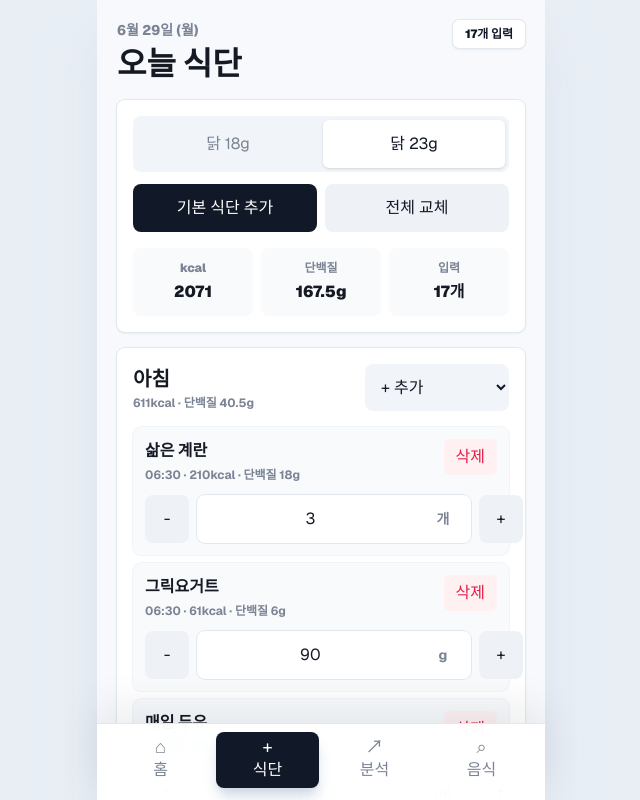
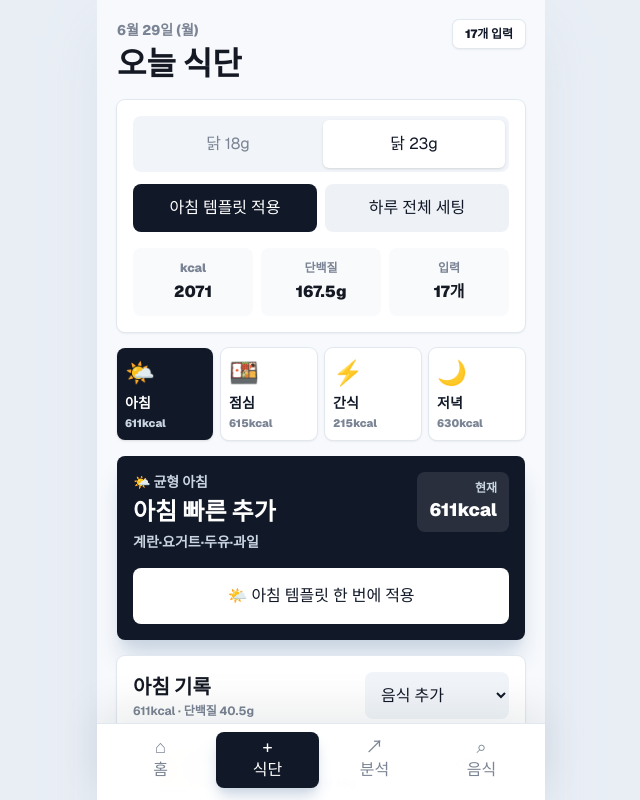
Before and after one commit to lmsnism-ux/body-profile-nutrition, a Next.js app: page / in a window 1280 px wide. Both pictures are taken after a click on the button "기본 식단으로 시작". Shown: the top 800 px of the page, without its empty margins (319-959 px from the left). Built offline with nearby package versions, Linux system fonts and the light colour scheme.

Commit message:
Make meal templates one tap

```diff
--- a/src/app/page.tsx
+++ b/src/app/page.tsx
@@ -2,6 +2,7 @@
 
 import { useMemo, useState } from "react";
 import { addDays, koreanDate, todayKey } from "@/lib/date";
+import { mealTemplateSummaries } from "@/data/defaultMealTemplates";
 import { calculateDailyNutrition, calculateEntryNutrition, round, scoreDay } from "@/lib/nutrition";
 import { NutritionProvider, useNutrition } from "@/store/NutritionProvider";
 import type { DailyLog, FoodItem, MealType, Nutrients, NutritionTarget, Unit } from "@/types/nutrition";
@@ -10,6 +11,7 @@ type TabId = "home" | "meals" | "analysis" | "foods";
 type NutrientKey = keyof Omit<Nutrients, "fiber">;
 type FoodForm = {
   name: string;
+  emoji: string;
   brand: string;
   baseAmount: number;
   unit: Unit;
@@ -22,7 +24,6 @@ type FoodForm = {
   sodium: number;
 };
 
-const mealTypes: MealType[] = ["아침", "점심", "간식", "저녁", "추가섭취", "이탈음식"];
 const units: Unit[] = ["g", "ml", "개", "팩", "회", "줌"];
 
 const nutrientLabels: Record<NutrientKey, { label: string; unit: string; accent: string; limit?: boolean }> = {
@@ -43,6 +44,7 @@ const tabItems: Array<{ id: TabId; label: string; icon: string }> = [
 
 const emptyFoodForm: FoodForm = {
   name: "",
+  emoji: "🍽️",
   brand: "",
   baseAmount: 100,
   unit: "g",
@@ -197,16 +199,24 @@ function HomeView({ goMeals }: { goMeals: () => void }) {
 }
 
 function MealsView() {
-  const { log, foods, loadDefaultMeals, addEntry, updateEntryAmount, removeEntry } = useNutrition();
+  const { log, foods, loadDefaultMeals, applyMealTemplate, addEntry, updateEntryAmount, removeEntry } = useNutrition();
   const [chicken, setChicken] = useState<"chicken-18" | "chicken-23">("chicken-23");
+  const [selectedMeal, setSelectedMeal] = useState<MealType>("아침");
   const favoriteFoods = foods.filter((food) => food.favorite);
   const total = useMemo(() => calculateDailyNutrition(log.entries, foods), [foods, log.entries]);
+  const selectedEntries = log.entries.filter((entry) => entry.mealType === selectedMeal);
+  const selectedTotal = calculateDailyNutrition(selectedEntries, foods);
+  const template = mealTemplateSummaries[selectedMeal];
 
   function loadTemplate(mode: "replace" | "append") {
     if (mode === "replace" && log.entries.length > 0 && !window.confirm("현재 식단을 지우고 기본 식단으로 바꿀까요?")) {
       return;
     }
     loadDefaultMeals(chicken, mode);
+  }
+
+  function addCurrentMealTemplate() {
+    applyMealTemplate(selectedMeal, chicken);
   }
 
   return (
@@ -224,16 +234,16 @@ function MealsView() {
         </div>
         <div className="mt-3 grid grid-cols-2 gap-2">
           <button
-            onClick={() => loadTemplate("append")}
+            onClick={addCurrentMealTemplate}
             className="h-12 rounded-lg bg-[#111827] text-sm font-black text-white transition active:scale-[0.99]"
           >
-            기본 식단 추가
+            {selectedMeal} 템플릿 적용
           </button>
           <button
             onClick={() => loadTemplate("replace")}
             className="h-12 rounded-lg bg-[#EEF2F7] text-sm font-black text-[#111827] transition active:scale-[0.99]"
           >
-            전체 교체
+            하루 전체 세팅
           </button>
         </div>
         <div className="mt-4 grid grid-cols-3 gap-2 text-center">
@@ -243,55 +253,79 @@ function MealsView() {
         </div>
       </div>
 
-      {mealTypes.map((mealType) => {
-        const entries = log.entries.filter((entry) => entry.mealType === mealType);
-        const mealTotal = calculateDailyNutrition(entries, foods);
+      <MealSwitcher selectedMeal={selectedMeal} entries={log.entries} foods={foods} onSelect={setSelectedMeal} />
 
-        return (
-          <div key={mealType} className="rounded-lg bg-white p-4 shadow-sm ring-1 ring-slate-200">
+      <div className="rounded-lg bg-[#111827] p-4 text-white shadow-xl shadow-slate-300">
+        <div className="flex items-start justify-between gap-3">
+          <div className="min-w-0">
+            <p className="text-sm font-black text-slate-300">{template.emoji} {template.title}</p>
+            <h2 className="mt-1 text-2xl font-black">{selectedMeal} 빠른 추가</h2>
+            <p className="mt-1 text-sm font-bold text-slate-300">{template.subtitle}</p>
+          </div>
+          <div className="rounded-lg bg-white/10 px-3 py-2 text-right">
+            <p className="text-xs font-black text-slate-300">현재</p>
+            <p className="text-lg font-black">{round(selectedTotal.calories)}kcal</p>
+          </div>
+        </div>
+        <button
+          onClick={addCurrentMealTemplate}
+          className="mt-4 h-14 w-full rounded-lg bg-white text-base font-black text-[#111827] transition active:scale-[0.99]"
+        >
+          {template.emoji} {selectedMeal} 템플릿 한 번에 적용
+        </button>
+      </div>
+
+      <div className="rounded-lg bg-white p-4 shadow-sm ring-1 ring-slate-200">
         <div className="flex items-center justify-between gap-3">
           <div>
-                <h2 className="text-xl font-black">{mealType}</h2>
+            <h2 className="text-xl font-black">{selectedMeal} 기록</h2>
             <p className="mt-0.5 text-xs font-bold text-[#7B8494]">
-                  {entries.length ? `${round(mealTotal.calories)}kcal · 단백질 ${round(mealTotal.protein)}g` : "미입력"}
+              {selectedEntries.length ? `${round(selectedTotal.calories)}kcal · 단백질 ${round(selectedTotal.protein)}g` : "아직 비어 있어요"}
             </p>
           </div>
           <select
-                aria-label={`${mealType} 음식 추가`}
+            aria-label={`${selectedMeal} 음식 추가`}
             className="max-w-36 rounded-lg bg-[#F1F5F9] px-3 py-3 text-sm font-extrabold text-[#111827] outline-none"
             defaultValue=""
             onChange={(event) => {
-                  if (event.target.value) addEntry(event.target.value, mealType);
+              if (event.target.value) addEntry(event.target.value, selectedMeal);
               event.target.value = "";
             }}
           >
-                <option value="">+ 추가</option>
+            <option value="">음식 추가</option>
             {favoriteFoods.map((food) => (
               <option key={food.id} value={food.id}>
-                    {food.name}
+                {food.emoji ? `${food.emoji} ` : ""}{food.name}
               </option>
             ))}
           </select>
         </div>
 
         <div className="mt-4 space-y-2">
-              {entries.length === 0 && (
-                <div className="rounded-lg border border-dashed border-slate-300 bg-[#F8FAFC] px-4 py-5 text-center text-sm font-bold text-[#7B8494]">
-                  음식 추가 버튼으로 기록하세요
+          {selectedEntries.length === 0 && (
+            <div className="rounded-lg border border-dashed border-slate-300 bg-[#F8FAFC] px-4 py-6 text-center">
+              <p className="text-3xl">{template.emoji}</p>
+              <p className="mt-2 text-sm font-black text-[#111827]">{selectedMeal} 템플릿을 한 번 눌러 시작하세요</p>
+              <p className="mt-1 text-xs font-bold text-[#7B8494]">나중에 음식별 양만 조정하면 됩니다</p>
             </div>
           )}
-              {entries.map((entry) => {
+          {selectedEntries.map((entry) => {
             const food = foods.find((item) => item.id === entry.foodId);
             const nutrition = calculateEntryNutrition(entry, food);
             return (
               <div key={entry.id} className="rounded-lg bg-[#F8FAFC] p-3 ring-1 ring-slate-100">
                 <div className="flex items-start justify-between gap-3">
+                  <div className="flex min-w-0 gap-3">
+                    <div className="grid h-11 w-11 shrink-0 place-items-center rounded-lg bg-white text-2xl shadow-sm ring-1 ring-slate-200">
+                      {food?.emoji ?? "🍽️"}
+                    </div>
                     <div className="min-w-0">
                       <p className="truncate text-base font-black">{food?.name ?? "삭제된 음식"}</p>
                       <p className="mt-1 text-xs font-bold text-[#7B8494]">
                         {entry.time ? `${entry.time} · ` : ""}
                         {round(nutrition.calories)}kcal · 단백질 {round(nutrition.protein)}g
                       </p>
+                    </div>
                   </div>
                   <button
                     onClick={() => removeEntry(entry.id)}
@@ -321,8 +355,6 @@ function MealsView() {
           })}
         </div>
       </div>
-        );
-      })}
     </section>
   );
 }
@@ -455,6 +487,7 @@ function FoodsView() {
     const nextFood: FoodItem = {
       id: editingFoodId ?? crypto.randomUUID(),
       name: form.name.trim(),
+      emoji: form.emoji.trim() || "🍽️",
       brand: form.brand.trim() || undefined,
       baseAmount: form.baseAmount,
       unit: form.unit,
@@ -521,6 +554,7 @@ function FoodsView() {
           </div>
           <div className="grid grid-cols-2 gap-3">
             <TextField label="음식명" value={form.name} onChange={(value) => updateForm("name", value)} />
+            <TextField label="이모지" value={form.emoji} onChange={(value) => updateForm("emoji", value)} />
             <TextField label="브랜드" value={form.brand} onChange={(value) => updateForm("brand", value)} />
             <NumberField label="기준량" value={form.baseAmount} onChange={(value) => updateForm("baseAmount", value)} />
             <label className="block">
@@ -580,6 +614,47 @@ function AppHeader({ eyebrow, title, aside }: { eyebrow: string; title: string;
         {aside}
       </span>
     </header>
+  );
+}
+
+function MealSwitcher({
+  selectedMeal,
+  entries,
+  foods,
+  onSelect,
+}: {
+  selectedMeal: MealType;
+  entries: DailyLog["entries"];
+  foods: FoodItem[];
+  onSelect: (mealType: MealType) => void;
+}) {
+  const visibleMeals: MealType[] = ["아침", "점심", "간식", "저녁"];
+
+  return (
+    <div className="grid grid-cols-4 gap-2">
+      {visibleMeals.map((mealType) => {
+        const mealEntries = entries.filter((entry) => entry.mealType === mealType);
+        const total = calculateDailyNutrition(mealEntries, foods);
+        const summary = mealTemplateSummaries[mealType];
+        const active = selectedMeal === mealType;
+
+        return (
+          <button
+            key={mealType}
+            onClick={() => onSelect(mealType)}
+            className={`min-h-[5.75rem] rounded-lg p-2 text-left shadow-sm transition active:scale-[0.98] ${
+              active ? "bg-[#111827] text-white" : "bg-white text-[#111827] ring-1 ring-slate-200"
+            }`}
+          >
+            <p className="text-2xl">{summary.emoji}</p>
+            <p className="mt-1 text-sm font-black">{mealType}</p>
+            <p className={`mt-0.5 text-[0.68rem] font-black ${active ? "text-slate-300" : "text-[#7B8494]"}`}>
+              {mealEntries.length ? `${round(total.calories)}kcal` : "비어있음"}
+            </p>
+          </button>
+        );
+      })}
+    </div>
   );
 }
 
@@ -758,6 +833,7 @@ function FoodCard({ food, onEdit }: { food: FoodItem; onEdit: () => void }) {
 function foodToForm(food: FoodItem): FoodForm {
   return {
     name: food.name,
+    emoji: food.emoji ?? "🍽️",
     brand: food.brand ?? "",
     baseAmount: food.baseAmount,
     unit: food.unit,
--- a/src/data/defaultMealTemplates.ts
+++ b/src/data/defaultMealTemplates.ts
@@ -1,25 +1,74 @@
 import type { MealEntry, MealType } from "@/types/nutrition";
 
 const id = (mealType: MealType, foodId: string) => `${mealType}-${foodId}-${crypto.randomUUID()}`;
+type ChickenFoodId = "chicken-18" | "chicken-23";
 
-export function createDefaultMealTemplate(chickenFoodId: "chicken-18" | "chicken-23"): MealEntry[] {
+const mealTimes: Partial<Record<MealType, string>> = {
+  아침: "06:30",
+  점심: "12:30",
+  간식: "17:00",
+  저녁: "20:00",
+};
+
+export const mealTemplateSummaries: Record<MealType, { title: string; emoji: string; subtitle: string }> = {
+  아침: { title: "균형 아침", emoji: "🌤️", subtitle: "계란·요거트·두유·과일" },
+  점심: { title: "바디프로필 점심", emoji: "🍱", subtitle: "잡곡밥·닭가슴살·채소" },
+  간식: { title: "운동 전후 간식", emoji: "⚡", subtitle: "프로틴·바나나·크레아틴" },
+  저녁: { title: "가벼운 저녁", emoji: "🌙", subtitle: "잡곡밥·닭가슴살·채소" },
+  추가섭취: { title: "추가 섭취", emoji: "➕", subtitle: "필요한 음식만 직접 추가" },
+  이탈음식: { title: "이탈 기록", emoji: "🍕", subtitle: "정확히 기록하고 다음 끼니 조정" },
+};
+
+function entry(mealType: MealType, foodId: string, amount: number, unit: MealEntry["unit"]): MealEntry {
+  return { id: id(mealType, foodId), mealType, foodId, amount, unit, time: mealTimes[mealType] };
+}
+
+export function createMealTemplate(mealType: MealType, chickenFoodId: ChickenFoodId): MealEntry[] {
+  if (mealType === "아침") {
+    return [
+      entry("아침", "boiled-egg", 3, "개"),
+      entry("아침", "greek-yogurt", 90, "g"),
+      entry("아침", "maeil-soy", 190, "ml"),
+      entry("아침", "apple", 1, "개"),
+      entry("아침", "nuts", 20, "g"),
+    ];
+  }
+
+  if (mealType === "점심") {
+    return [
+      entry("점심", "mixed-rice", 200, "g"),
+      entry("점심", chickenFoodId, 2, "팩"),
+      entry("점심", "seaweed", 4, "g"),
+      entry("점심", "cherry-tomato", 1, "줌"),
+    ];
+  }
+
+  if (mealType === "간식") {
+    return [
+      entry("간식", "protein-shake", 1, "회"),
+      entry("간식", "banana", 1, "개"),
+      entry("간식", "creatine", 1, "회"),
+    ];
+  }
+
+  if (mealType === "저녁") {
+    return [
+      entry("저녁", "mixed-rice", 200, "g"),
+      entry("저녁", chickenFoodId, 2, "팩"),
+      entry("저녁", "seaweed", 4, "g"),
+      entry("저녁", "cherry-tomato", 1, "줌"),
+      entry("저녁", "zero-drink", 1, "개"),
+    ];
+  }
+
+  return [];
+}
+
+export function createDefaultMealTemplate(chickenFoodId: ChickenFoodId): MealEntry[] {
   return [
-    { id: id("아침", "boiled-egg"), mealType: "아침", foodId: "boiled-egg", amount: 3, unit: "개", time: "06:30" },
-    { id: id("아침", "greek-yogurt"), mealType: "아침", foodId: "greek-yogurt", amount: 90, unit: "g", time: "06:30" },
-    { id: id("아침", "maeil-soy"), mealType: "아침", foodId: "maeil-soy", amount: 190, unit: "ml", time: "06:30" },
-    { id: id("아침", "apple"), mealType: "아침", foodId: "apple", amount: 1, unit: "개", time: "06:30" },
-    { id: id("아침", "nuts"), mealType: "아침", foodId: "nuts", amount: 20, unit: "g", time: "06:30" },
-    { id: id("점심", "mixed-rice"), mealType: "점심", foodId: "mixed-rice", amount: 200, unit: "g", time: "12:30" },
-    { id: id("점심", chickenFoodId), mealType: "점심", foodId: chickenFoodId, amount: 2, unit: "팩", time: "12:30" },
-    { id: id("점심", "seaweed"), mealType: "점심", foodId: "seaweed", amount: 4, unit: "g", time: "12:30" },
-    { id: id("점심", "cherry-tomato"), mealType: "점심", foodId: "cherry-tomato", amount: 1, unit: "줌", time: "12:30" },
-    { id: id("간식", "protein-shake"), mealType: "간식", foodId: "protein-shake", amount: 1, unit: "회", time: "17:00" },
-    { id: id("간식", "banana"), mealType: "간식", foodId: "banana", amount: 1, unit: "개", time: "17:00" },
-    { id: id("간식", "creatine"), mealType: "간식", foodId: "creatine", amount: 1, unit: "회", time: "17:00" },
-    { id: id("저녁", "mixed-rice"), mealType: "저녁", foodId: "mixed-rice", amount: 200, unit: "g", time: "20:00" },
-    { id: id("저녁", chickenFoodId), mealType: "저녁", foodId: chickenFoodId, amount: 2, unit: "팩", time: "20:00" },
-    { id: id("저녁", "seaweed"), mealType: "저녁", foodId: "seaweed", amount: 4, unit: "g", time: "20:00" },
-    { id: id("저녁", "cherry-tomato"), mealType: "저녁", foodId: "cherry-tomato", amount: 1, unit: "줌", time: "20:00" },
-    { id: id("저녁", "zero-drink"), mealType: "저녁", foodId: "zero-drink", amount: 1, unit: "개", time: "20:00" },
+    ...createMealTemplate("아침", chickenFoodId),
+    ...createMealTemplate("점심", chickenFoodId),
+    ...createMealTemplate("간식", chickenFoodId),
+    ...createMealTemplate("저녁", chickenFoodId),
   ];
 }
--- a/src/store/NutritionProvider.tsx
+++ b/src/store/NutritionProvider.tsx
@@ -2,7 +2,7 @@
 
 import { createContext, useCallback, useContext, useEffect, useMemo, useState } from "react";
 import { defaultFoods } from "@/data/defaultFoods";
-import { createDefaultMealTemplate } from "@/data/defaultMealTemplates";
+import { createDefaultMealTemplate, createMealTemplate } from "@/data/defaultMealTemplates";
 import { todayKey } from "@/lib/date";
 import { targets } from "@/lib/nutrition";
 import type { DailyLog, DailyLogsByDate, FoodItem, GroceryItem, MealEntry, MealType, NutritionTarget, UserProfile } from "@/types/nutrition";
@@ -22,6 +22,7 @@ type NutritionContextValue = {
   setWeight: (weightKg: number) => void;
   updateTarget: (dayType: DailyLog["dayType"], key: keyof NutritionTarget, value: number) => void;
   loadDefaultMeals: (chickenFoodId: "chicken-18" | "chicken-23", mode?: "replace" | "append") => void;
+  applyMealTemplate: (mealType: MealType, chickenFoodId: "chicken-18" | "chicken-23") => void;
   addEntry: (foodId: string, mealType: MealType) => void;
   updateEntryAmount: (entryId: string, amount: number) => void;
   removeEntry: (entryId: string) => void;
@@ -92,7 +93,7 @@ function readInitialState(): StoredNutritionState {
       selectedDate?: string;
       nutritionTargets?: NutritionTargetsByDay;
     };
-    const foods = parsed.foods?.length ? parsed.foods : defaultFoods;
+    const foods = parsed.foods?.length ? mergeDefaultFoodMetadata(parsed.foods) : defaultFoods;
     const nutritionTargets = parsed.nutritionTargets ?? targets;
 
     if (parsed.logsByDate && Object.keys(parsed.logsByDate).length) {
@@ -120,6 +121,22 @@ function readInitialState(): StoredNutritionState {
   }
 
   return fallback;
+}
+
+function mergeDefaultFoodMetadata(foods: FoodItem[]) {
+  return foods.map((food) => {
+    const defaultFood = defaultFoods.find((item) => item.id === food.id);
+    if (!defaultFood) return food;
+
+    return {
+      ...food,
+      emoji: food.emoji ?? defaultFood.emoji,
+      nutrients: {
+        ...defaultFood.nutrients,
+        ...food.nutrients,
+      },
+    };
+  });
 }
 
 export function NutritionProvider({ children }: { children: React.ReactNode }) {
@@ -172,6 +189,14 @@ export function NutritionProvider({ children }: { children: React.ReactNode }) {
         const template = createDefaultMealTemplate(chickenFoodId);
         return { ...current, entries: mode === "append" ? [...current.entries, ...template] : template };
       }),
+    applyMealTemplate: (mealType, chickenFoodId) =>
+      updateSelectedLog((current) => ({
+        ...current,
+        entries: [
+          ...current.entries.filter((entry) => entry.mealType !== mealType),
+          ...createMealTemplate(mealType, chickenFoodId),
+        ],
+      })),
     addEntry: (foodId, mealType) => {
       const food = foods.find((item) => item.id === foodId);
       if (!food) return;
--- a/src/types/nutrition.ts
+++ b/src/types/nutrition.ts
@@ -33,6 +33,7 @@ export type NutritionTarget = Omit<Nutrients, "fiber">;
 export type FoodItem = {
   id: string;
   name: string;
+  emoji?: string;
   brand?: string;
   baseAmount: number;
   unit: Unit;
```
Also changed, not shown: src/data/defaultFoods.ts (+14 -0 lines). Lines whose indentation alone changed are shown as unchanged.
